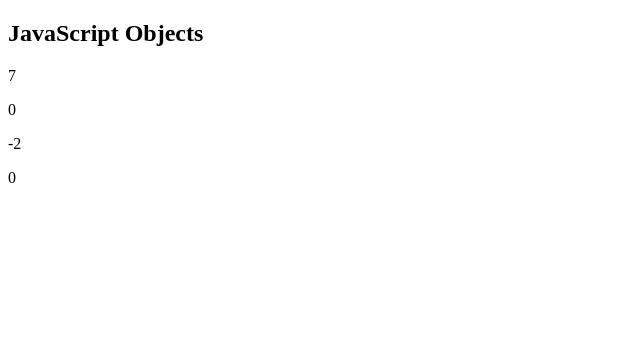
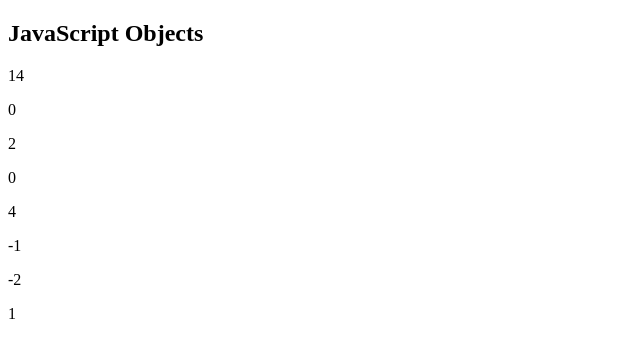
Before and after one commit to Learas/DnD-Website, a plain HTML site: page CharacterStats/CharacterSavingThrows.html in a window 1280 px wide. Shown: the full height of the page, 0-640 px from the left. Drawn offline with Linux system fonts and the light colour scheme.

Commit message:
Added Stats

```diff
--- a/CharacterStats/CharacterSavingThrows.html
+++ b/CharacterStats/CharacterSavingThrows.html
@@ -5,22 +5,27 @@
 <h2>JavaScript Objects</h2>
 
 
-<p id="CSS">2</p>
-<p id="CSTS">3</p>
+<p id="CSStr">2</p>
+<p id="CSTStr">3</p>
 
 
 
-<p id="gCSTS">8</p>
-<p id="gCSTD">9</p>
+<p id="gCSTStr">8</p>
+<p id="gCSTDex">9</p>
+<p id="gCSTCon">10</p>
+<p id="gCSTInt">11</p>
+<p id="gCSTWis">12</p>
+<p id="gCSTChar">13</p>
+
 
 <script>
 
 var CharacterStats = {
-    Strength: 7,
+    Strength: 14,
     Dexterity: 10,
     Constitution: 19,
+    Intelligence: 8,
     Wisdom: 7,
-    Inteligence: 8,
     Charisma: 13,
 };
 
@@ -28,13 +33,13 @@ var CharacterSavingThrows = {
     Strength: 0,
     Dexterity: 0,
     Constitution: 0,
+    Intelligence: 0,
     Wisdom: 0,
-    Inteligence: 0,
     Charisma: 0,
 };
 
-document.getElementById("CSS").innerHTML = CharacterStats.Strength;
-document.getElementById("CSTS").innerHTML = CharacterSavingThrows.Strength;
+document.getElementById("CSStr").innerHTML = CharacterStats.Strength;
+document.getElementById("CSTStr").innerHTML = CharacterSavingThrows.Strength;
 
 
 function getCharacterSavingThrowsStrength() {
@@ -73,8 +78,58 @@ function getCharacterSavingThrowsStrength() {
 };
 
 
-document.getElementById("gCSTS").innerHTML = getCharacterSavingThrowsStrength();
-document.getElementById("gCSTD").innerHTML = getCharacterSavingThrowsDexterity();
+function getCharacterSavingThrowsConstitution() {
+   var i;
+
+    for (i=0; i = CharacterStats.Constitution; i++){
+    if (CharacterStats.Constitution === i) {
+    CharacterSavingThrows.Constitution = Math.floor((i-10)/2);
+    return CharacterSavingThrows.Constitution;
+};
+};
+};
+
+function getCharacterSavingThrowsWisdom() {
+   var i;
+
+    for (i=0; i = CharacterStats.Wisdom; i++){
+    if (CharacterStats.Wisdom === i) {
+    CharacterSavingThrows.Wisdom = Math.floor((i-10)/2);
+    return CharacterSavingThrows.Wisdom;
+};
+};
+};
+
+function getCharacterSavingThrowsIntelligence() {
+   var i;
+
+    for (i=0; i = CharacterStats.Intelligence; i++){
+    if (CharacterStats.Intelligence === i) {
+    CharacterSavingThrows.Intelligence = Math.floor((i-10)/2);
+    return CharacterSavingThrows.Intelligence;
+};
+};
+};
+
+function getCharacterSavingThrowsCharisma() {
+   var i;
+
+    for (i=0; i = CharacterStats.Charisma; i++){
+    if (CharacterStats.Charisma === i) {
+    CharacterSavingThrows.Charisma = Math.floor((i-10)/2);
+    return CharacterSavingThrows.Charisma;
+};
+};
+};
+
+document.getElementById("gCSTStr").innerHTML = getCharacterSavingThrowsStrength();
+document.getElementById("gCSTDex").innerHTML = getCharacterSavingThrowsDexterity();
+document.getElementById("gCSTCon").innerHTML = getCharacterSavingThrowsConstitution();
+document.getElementById("gCSTInt").innerHTML = getCharacterSavingThrowsIntelligence();
+document.getElementById("gCSTWis").innerHTML = getCharacterSavingThrowsWisdom();
+document.getElementById("gCSTChar").innerHTML = getCharacterSavingThrowsCharisma();
+
+
 
 //document.getElementById("CSSSS").innerHTML = CharacterStats.Strength;
 //document.getElementById("CSTSSS").innerHTML = CharacterSavingThrows.Strength;
```
